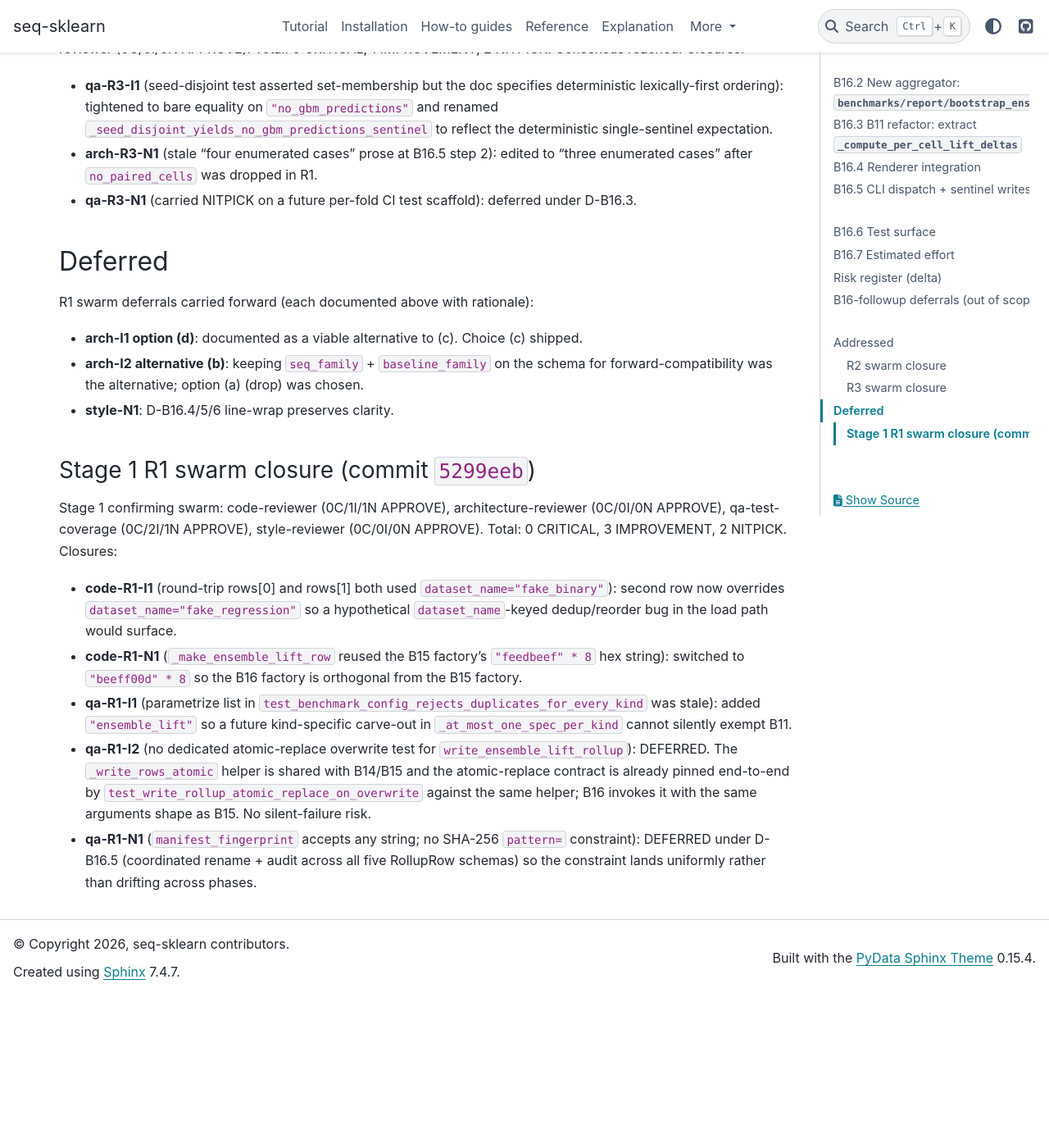
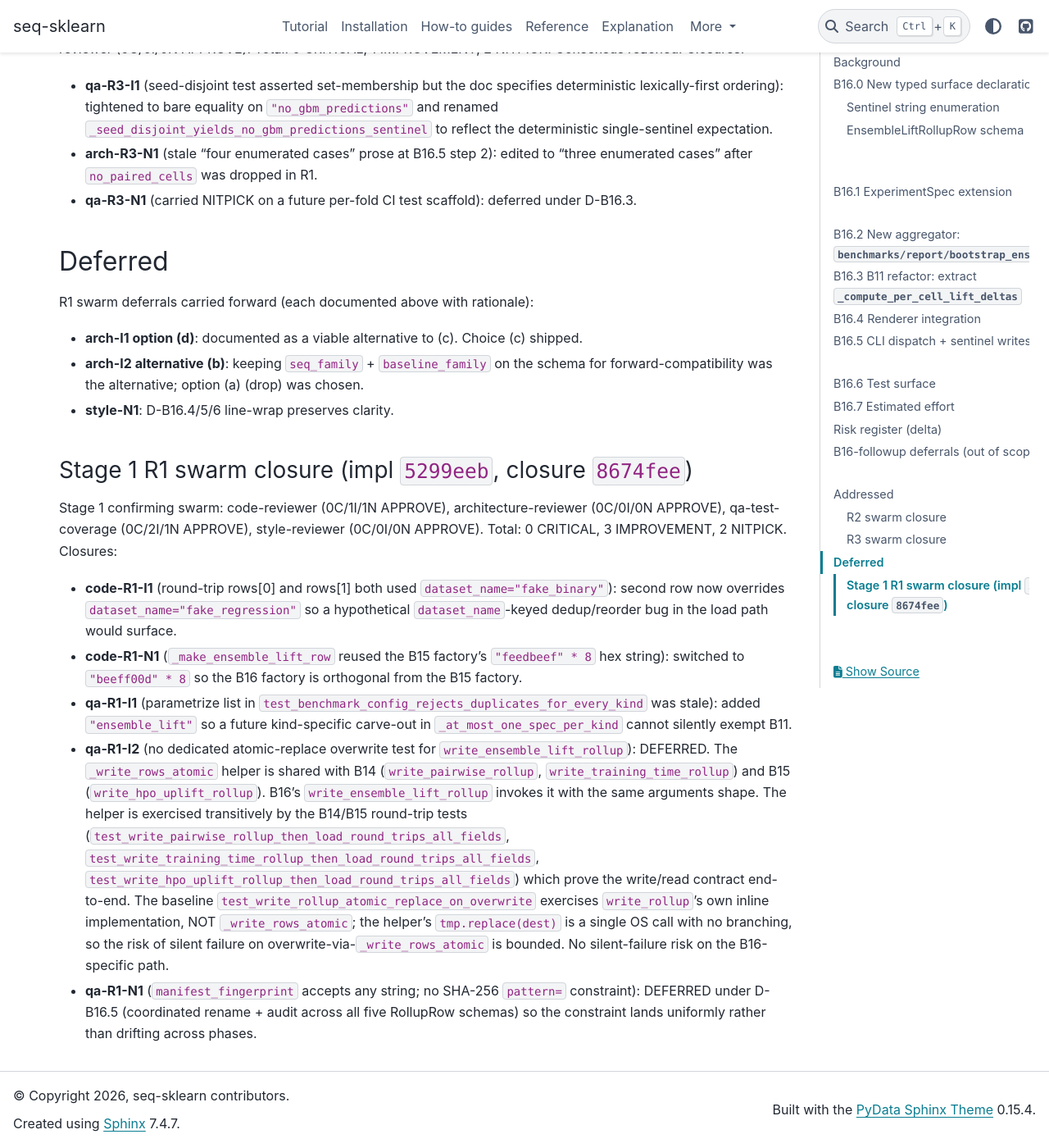
Before and after one commit to switch527/seq-sklearn, a Sphinx documentation site: the page built from docs/benchmark_suite_design_b16_delta.md, in a window 1280 px wide and 1400 px high, scrolled down 14253 px. Shown: the whole window at 82% size. Built offline with Sphinx 7.4.7 and the PyData theme 0.15.4, drawn with Linux system fonts in a browser that asks for light colours; pages that are not in the unit, such as notebooks, are missing from menus; before the commit the page ends 15468 px from its top, so only the background shows below that.

Commit message:
fix(benchmarks,B16-stage1): close R2 swarm IMPs (deferral text accuracy)
Stage 1 R2 swarm: 0C / 2I / 3N APPROVE.

Both IMPROVEMENTs flagged the qa-R1-I2 deferral's citation
of `test_write_rollup_atomic_replace_on_overwrite` as
exercising `_write_rows_atomic`; that baseline test actually
exercises `write_rollup`'s own inline implementation, not the
shared helper. Rewrote the deferral text to cite the correct
B14/B15 round-trip tests that DO exercise `_write_rows_atomic`
transitively, plus the underlying argument that
`tmp.replace(dest)` is a single OS call without branching.

NITs closed:
- Closure subsection header now reads "(impl `5299eeb`,
  closure `8674fee`)".
- The `test_benchmark_config_rejects_duplicates_for_every_kind`
  docstring now leads with the `B16-R1-qa-I1` tag for
  greppability alongside the original `qa-N2`.

44 tests pass; ruff clean.

Co-Authored-By: Claude Opus 4.7 (1M context) <noreply@anthropic.com>

```diff
--- a/docs/benchmark_suite_design_b16_delta.md
+++ b/docs/benchmark_suite_design_b16_delta.md
@@ -725,7 +725,7 @@ with rationale):
   was the alternative; option (a) (drop) was chosen.
 - **style-N1**: D-B16.4/5/6 line-wrap preserves clarity.
 
-### Stage 1 R1 swarm closure (commit `5299eeb`)
+### Stage 1 R1 swarm closure (impl `5299eeb`, closure `8674fee`)
 
 Stage 1 confirming swarm: code-reviewer (0C/1I/1N APPROVE),
 architecture-reviewer (0C/0I/0N APPROVE), qa-test-coverage
@@ -748,11 +748,22 @@ Total: 0 CRITICAL, 3 IMPROVEMENT, 2 NITPICK. Closures:
   cannot silently exempt B11.
 - **qa-R1-I2** (no dedicated atomic-replace overwrite test
   for `write_ensemble_lift_rollup`): DEFERRED. The
-  `_write_rows_atomic` helper is shared with B14/B15 and
-  the atomic-replace contract is already pinned end-to-end
-  by `test_write_rollup_atomic_replace_on_overwrite` against
-  the same helper; B16 invokes it with the same arguments
-  shape as B15. No silent-failure risk.
+  `_write_rows_atomic` helper is shared with B14
+  (`write_pairwise_rollup`, `write_training_time_rollup`)
+  and B15 (`write_hpo_uplift_rollup`). B16's
+  `write_ensemble_lift_rollup` invokes it with the same
+  arguments shape. The helper is exercised transitively by
+  the B14/B15 round-trip tests
+  (`test_write_pairwise_rollup_then_load_round_trips_all_fields`,
+  `test_write_training_time_rollup_then_load_round_trips_all_fields`,
+  `test_write_hpo_uplift_rollup_then_load_round_trips_all_fields`)
+  which prove the write/read contract end-to-end. The
+  baseline `test_write_rollup_atomic_replace_on_overwrite`
+  exercises `write_rollup`'s own inline implementation, NOT
+  `_write_rows_atomic`; the helper's `tmp.replace(dest)` is
+  a single OS call with no branching, so the risk of
+  silent failure on overwrite-via-`_write_rows_atomic` is
+  bounded. No silent-failure risk on the B16-specific path.
 - **qa-R1-N1** (`manifest_fingerprint` accepts any string;
   no SHA-256 `pattern=` constraint): DEFERRED under D-B16.5
   (coordinated rename + audit across all five RollupRow
```
Also changed, not shown: 1 other file.
